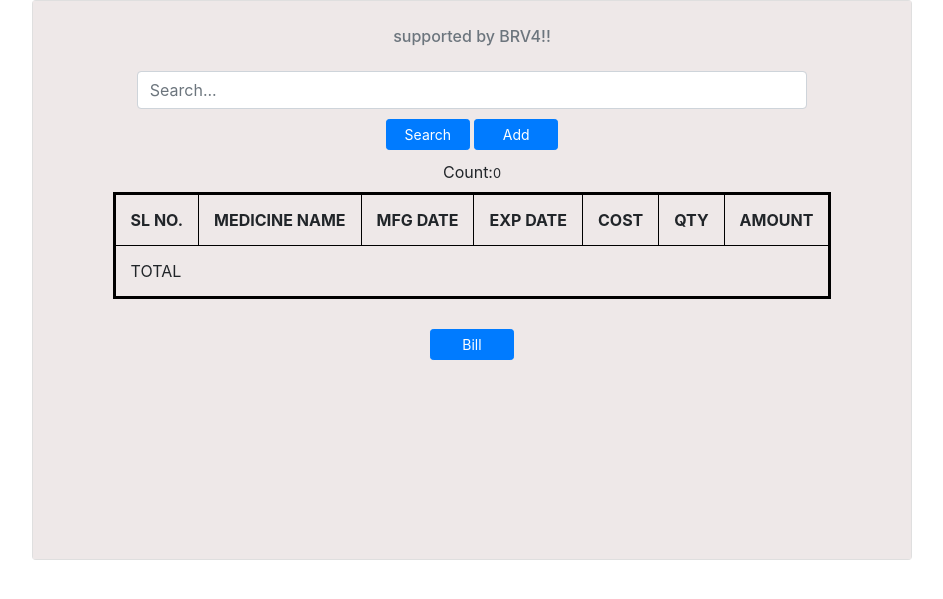
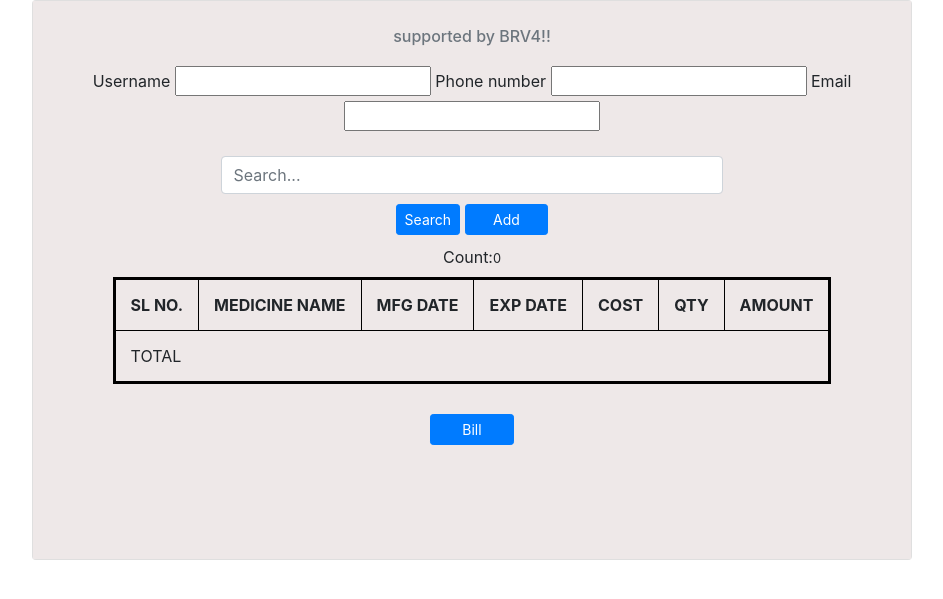
Before and after one commit to vaishnavi1396/Billing_system, a Flask app: template templates/billform.html in a window 1280 px wide. Shown: the top 599 px of the page, without its empty margins (168-1111 px from the left). Run offline with Flask 2, Linux system fonts and the light colour scheme; the template is opened without the code that fills it, so the values that code supplies are empty; some libraries are stand-ins or nearby versions.

Commit message:
added user details

```diff
--- a/medbill.py
+++ b/medbill.py
@@ -1,8 +1,8 @@
 from flask import render_template, request, make_response,jsonify
 from flask import Flask
-from flaskext.mysql import MySQL
 import datetime
-from model import add_model
+from model import get_cust_id, med_query, add, get_med_info, get_med_det,add_model,add
+import json
 
 app = Flask(__name__)
 
@@ -14,43 +14,6 @@ def bill(cust_name):
     resp = make_response(render_template("billform.html", shop_name=cust_name))
     resp.set_cookie("cust_id",cust_id)
     return resp
-
-
-def med():
-    mysql = MySQL()
-    app.config['MYSQL_DATABASE_USER'] = 'root'
-    app.config['MYSQL_DATABASE_PASSWORD'] = 'vaishnavi'
-    app.config['MYSQL_DATABASE_DB'] = 'medicine'
-    app.config['MYSQL_DATABASE_HOST'] = 'localhost'
-    mysql.init_app(app)
-    return mysql
-
-
-def get_cust_id(cust_name):
-    mysql = med()
-    cursor = mysql.connect().cursor()
-    query = """SELECT cust_id from users where uname='%s'""" % cust_name
-    print(query)
-    cursor.execute(query)
-    cust_id = cursor.fetchone()
-    print(cust_id)
-    return cust_id[0]
-
-
-def med_query(medicine):
-    mysql = med()
-    cursor = mysql.connect().cursor()
-    cursor.execute("SELECT med_id from med_det where trade_name=\'"+medicine+"\'")
-    data = cursor.fetchone()
-    return data
-
-
-def add(sql):
-    mysql = med()
-    cursor = mysql.connect().cursor()
-    cursor.execute("SELECT mfg_date,exp_date,cost from med_list where med_id=\'"+sql+"\'")
-    data2 = cursor.fetchone()
-    return data2
 
 
 @app.route("/search")
@@ -69,45 +32,6 @@ def search():
         return jsonify({"status":False})
 
 
-
-
-def get_med_info(cust_id, trade_name):
-    mysql = med()
-    cursor = mysql.connect().cursor()
-    print("""SELECT qty from med_acc where cust_id='%s' and med_id=(SELECT med_id from med_det where trade_name='%s')""" % (cust_id, trade_name))
-    cursor.execute("""SELECT qty from med_acc where cust_id='%s' and med_id=(SELECT med_id from med_det where trade_name='%s' and det.batch_id=ac.batch_id)""" % (cust_id, trade_name))
-    data = cursor.fetchone()
-    print(data)
-    return data[0]
-
-
-def get_med_det(trade_name, cust_id):
-    mysql = med()
-    cursor = mysql.connect().cursor()
-    print("""select med_id from med_det where trade_name='%s'""" % trade_name)
-    cursor.execute("""select med_id from med_det where trade_name='%s'""" % trade_name)
-    data = cursor.fetchone()
-    print(data)
-    if data is None:
-        return None
-    else:
-        #for getting mfg date,exp date,cost and qty
-        print("""select det.mfg_date,det.exp_date,det.cost,ac.qty from med_acc as ac,med_list as det where ac.cust_id='%s' and ac.med_id='%s' and det.batch_id=ac.batch_id""" % (cust_id, data[0]))
-        cursor.execute("""select det.mfg_date,det.exp_date,det.cost,ac.qty,det.batch_id from med_acc as ac,med_list as det where ac.cust_id='%s' and ac.med_id='%s' and det.batch_id=ac.batch_id""" % (cust_id, data[0]))
-        data = cursor.fetchall()
-        print(data)
-        return data
-
-
-def exp(expdate):
-    mysql = med()
-    cursor = mysql.connect().cursor()
-    cursor.execute("""SELECT batch_id from med_list where exp_date ='%s' < CURDATE()""" % expdate)
-    exp_value=cursor.fetchone()
-    print(exp_value)
-    return exp_value
-
-
 def isExpired(exp_date):
     currentday=datetime.date.today()
     print(currentday)
@@ -117,6 +41,7 @@ def isExpired(exp_date):
         return True
     else:
         return False
+
 
 @app.route("/add")
 def add_medicine():
@@ -133,9 +58,18 @@ def add_medicine():
             print(final_med_data[0].__dict__)
 
     final_med_data.sort(key=lambda x:x.exp_Date,reverse=True)
-
     return jsonify(final_med_data[0].__dict__)
 
+
+@app.route("/generate", methods=['POST'])
+def generate():
+    generate_bill = request.data
+    bill_data=json.loads(generate_bill)
+    print(bill_data)
+    for obj in bill_data:
+        print(obj["batch_id"])
+
+    return jsonify(json.dumps({"status":"Success"}))
 
 if __name__ == "__main__":
     app.run(debug=False)
--- a/static/ajax.js
+++ b/static/ajax.js
@@ -1,3 +1,6 @@
+var bill_info=[];
+
+
 $(document).ready(function(){
         $("#add").click(function(){
         var count=$("#count").text();
@@ -17,21 +20,66 @@ $(document).ready(function(){
                     alert("Data: " + data + "\nStatus: " + status);
                     if(status.trim() == "success".trim())
                     {
-                    var markup = '<tr><td>'+(count).toString()+'</td><td>'+med_name+'</td><td>'+data.mfg_Date+' </td><td>'+data.exp_Date+' </td><td>'+data.cost+' </td><td><input type="number" min="0" max="100" value="0" size="2" style="width:50px" name="qty" id="qty"/> </td><td> </td></tr>';
+                    var markup = '<tr><td>'+(count).toString()+'</td><td>'+med_name+'</td><td>'+data.mfg_Date+' </td><td>'+data.exp_Date+' </td><td>'+data.cost+' </td><td><input type="number" min="0" max="100" value="0" size="2" style="width:50px" name="qty" id="qty'+count+'"/> </td><td id=amount'+count+'> </td></tr>';
                     $("#count").text(count.toString())
                     $("#rows").append(markup);
 
-                    $("#qty").keyup(function(){
+                    $("#qty"+count).change(function(){
                     var value = $(this).val();
-                    alert(value);
-                    amount= data.cost*value
-                    alert(amount)
+//                    alert(value);
+                    amount= data.cost*value;
+//                    alert(amount);
+                    $("#amount"+count).text(amount);
+                    var entry=new Object();
+                    entry.qty=value
+                    entry.batch_id=data.batch_id
+                    bill_info.push(entry);
+
+
                     });
                     }
                 });
             }
 
+    });
+    $("#bill").click(function(){
+        if($("#uname").val() == ""){
+        alert("Enter the Username");
+        }
+        if($("#phoneNo").val() == ""){
+        alert("Enter the Phone Number");
+        }
+        if($("#email").val() == ""){
+        alert("Enter the User's email");
+        }
+        else{
+            if(bill_info.length==" ")
+                {
+                alert("BILL INFO IS EMPTY");
+                }
+
+            else{
+                var jsonArray = JSON.stringify(bill_info);
+                console.log(jsonArray)
+                $.ajax({
+                    type:'POST',
+                    url:"http://127.0.0.1:5000/generate",
+                    data:jsonArray,
+                    dataType:"json",
+                    contentType: "application/json; charset=UTF-8",
+                    success:function(data,status){
+                        alert("bill generated");
+                        bill_info=[];
+                        location.reload(true);
+                    },
+                    error: function(jqXHR, exception){
+                            alert(exception.toString());
+                            }
+                        });
+                    }
+            }
         });
+
         $("#search").click(function(){
         var value=$("#txtSearch").val()
         alert("Getting the medicine name "+value);
@@ -40,20 +88,18 @@ $(document).ready(function(){
             alert("Enter the medicine name");
         }
         else{
-            $.get("http://127.0.0.1:5000/search?medicine="+value, function(data, status){
+            $.get("http://127.0.0.1:5000/search?medicine=" +value, function(data, status){
                         console.log(data)
 
                         if(data.status==true){
-                            alert("medicine exist")
-                        }else{
-                            alert("medicine does not exist")
+                            alert("medicine exist");
+                        }
+                        else{
+                            alert("medicine does not exist");
 
                         }
                 });
             }
         });
 
-        $("#bill").click(function(){
-        alert("Bill is ready")
-        });
 });
--- a/static/display.css
+++ b/static/display.css
@@ -1,27 +1,40 @@
 .length
 {
-width:80%;
+width:60%;
 }
+
 .search1
 {
 margin-top:25px;
 }
+
+#user_details
+{
+margin-top: 20px;
+}
+position: relative;
+}
+
 .search
 {
 width:10%;
 }
+
 .add
 {
 width:10%;
 }
+
 #count1
 {
 margin-top:10;
 }
+
 #layer1
 {
 border:solid black;
 }
+
 .bill
 {
 width:10%;
--- a/templates/billform.html
+++ b/templates/billform.html
@@ -1,9 +1,10 @@
-<html>
+<html xmlns="http://www.w3.org/1999/html">
 <head>
     <link rel="stylesheet" href="https://maxcdn.bootstrapcdn.com/bootstrap/4.0.0/css/bootstrap.min.css"/>
     <link rel="stylesheet" type="text/css" href="http://127.0.0.1:5000/static/display.css"/>
     <script src="https://ajax.googleapis.com/ajax/libs/jquery/3.3.1/jquery.min.js"></script>
     <script type="text/javascript" src="http://127.0.0.1:5000/static/ajax.js"></script>
+
 </head>
 <body>
 <div align="center">
@@ -11,6 +12,18 @@
     <div class="card-body" style="background-color:EEE8E8">
         <h4 class="card-title">{{ shop_name }}</h4>
         <h6 class="card-subtitle mb-2 text-muted">supported by BRV4!!</h6>
+        <div id="myTabContent" class="tab-content">
+            <div class="tab-pane active in" id="user_details">
+                <form name="udetails" onsubmit="return validateForm()">
+                    <label>Username</label>
+                    <input id="uname" type="text" name="uname" class="input-xlarge" required>
+                    <label>Phone number </label>
+                    <input id="phoneNo" type="text" name="phoneNo" class="input-xlarge" required>
+                    <label>Email</label>
+                    <input id="email" type="text" name="email" class="input-xlarge" required>
+                </form>
+            </div>
+        </div>
         <div class="search1" align="center">
             <input type="text" id="txtSearch" class="form-control input-sm length" maxlength="40" placeholder="Search..." />
             <div style="margin-top:10px">
```
Also changed, not shown: model.py (+77 -0 lines).
